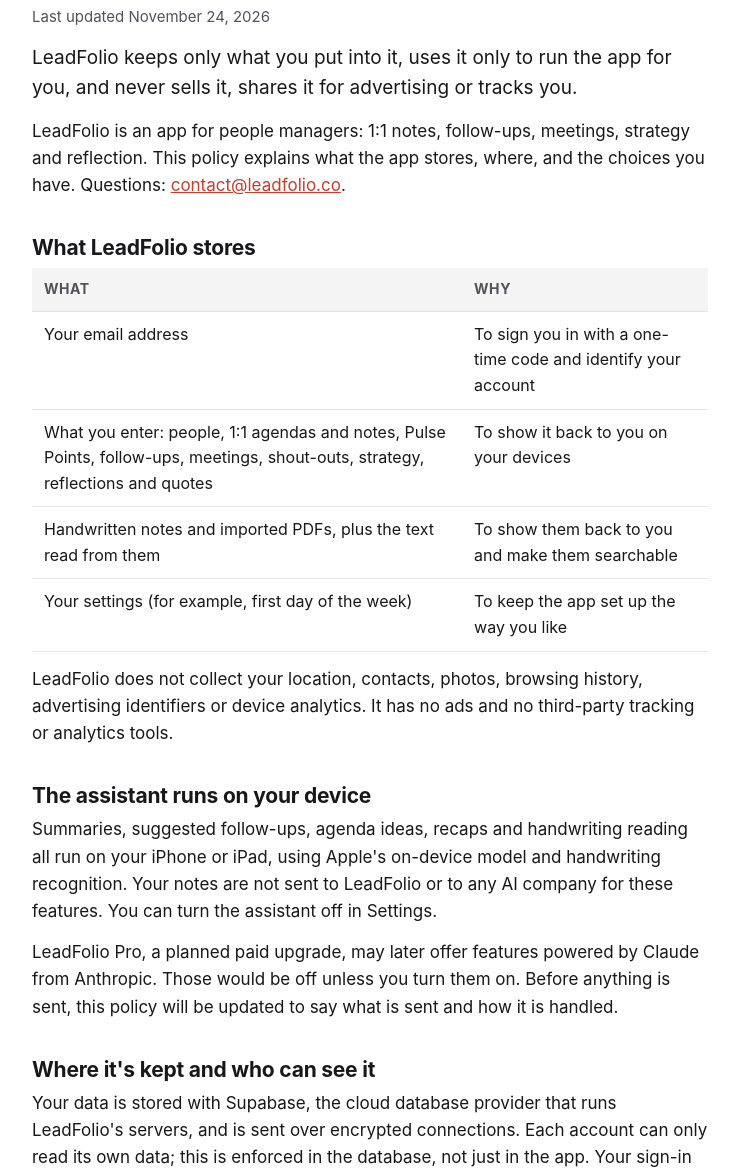
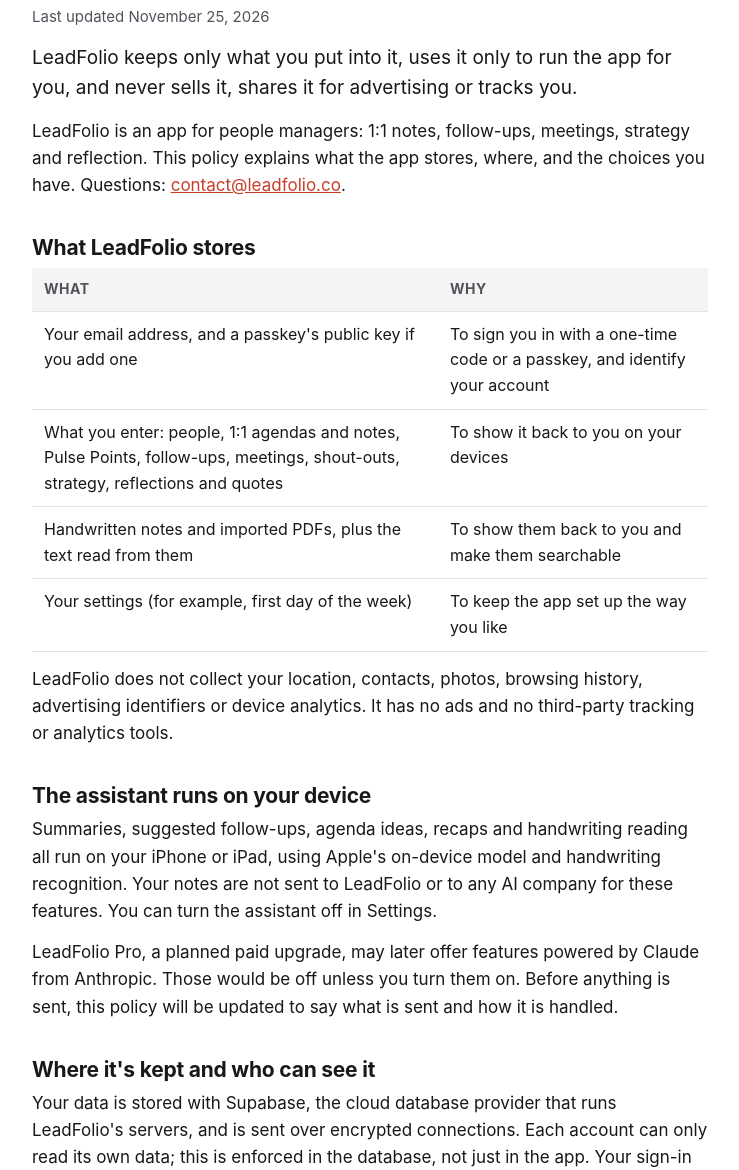
Before and after one commit to Bonkuma/LeadFolio, a plain HTML site: page privacy.html in a window 1280 px wide. Shown: the part 150-1320 px from the top of the page, without its empty margins (270-1009 px from the left). Drawn offline with Linux system fonts and the light colour scheme.

Commit message:
Add files via upload

```diff
--- a/privacy.html
+++ b/privacy.html
@@ -40,7 +40,7 @@ footer{margin-top:56px;padding-top:16px;border-top:1px solid var(--line);color:v
 <main>
 <header class="top"><a href="./"><svg class="mark" viewBox="0 0 100 100" aria-hidden="true"><path d="M63 19.5 A33 33 0 1 0 81.2 41" stroke="#2F4A8A" stroke-width="10" fill="none" stroke-linecap="round"/><path d="M39 31 V67 H63" stroke="#2F4A8A" stroke-width="10" fill="none" stroke-linecap="round" stroke-linejoin="round"/><path d="M77 6 C78.4 19 79.6 22.6 85 25 C79.6 27.4 78.4 29 77 34 C75.6 29 74.4 27.4 69 25 C74.4 22.6 75.6 19 77 6 Z" fill="#C73E29"/></svg><b class="word">Lead<span>Folio</span></b></a></header>
 <h1>Privacy Policy</h1>
-<p class="meta">Last updated November 24, 2026</p>
+<p class="meta">Last updated November 25, 2026</p>
 
 <p class="lead">LeadFolio keeps only what you put into it, uses it only to run the app for you, and never sells it, shares it for advertising or tracks you.</p>
 <p>LeadFolio is an app for people managers: 1:1 notes, follow-ups, meetings, strategy and reflection. This policy explains what the app stores, where, and the choices you have. Questions: <a href="mailto:contact@leadfolio.co">contact@leadfolio.co</a>.</p>
@@ -49,7 +49,7 @@ footer{margin-top:56px;padding-top:16px;border-top:1px solid var(--line);color:v
 <table>
 <thead><tr><th>What</th><th>Why</th></tr></thead>
 <tbody>
-<tr><td>Your email address</td><td>To sign you in with a one-time code and identify your account</td></tr>
+<tr><td>Your email address, and a passkey's public key if you add one</td><td>To sign you in with a one-time code or a passkey, and identify your account</td></tr>
 <tr><td>What you enter: people, 1:1 agendas and notes, Pulse Points, follow-ups, meetings, shout-outs, strategy, reflections and quotes</td><td>To show it back to you on your devices</td></tr>
 <tr><td>Handwritten notes and imported PDFs, plus the text read from them</td><td>To show them back to you and make them searchable</td></tr>
 <tr><td>Your settings (for example, first day of the week)</td><td>To keep the app set up the way you like</td></tr>
@@ -62,7 +62,7 @@ footer{margin-top:56px;padding-top:16px;border-top:1px solid var(--line);color:v
 <p>LeadFolio Pro, a planned paid upgrade, may later offer features powered by Claude from Anthropic. Those would be off unless you turn them on. Before anything is sent, this policy will be updated to say what is sent and how it is handled.</p>
 
 <h2>Where it's kept and who can see it</h2>
-<p>Your data is stored with Supabase, the cloud database provider that runs LeadFolio's servers, and is sent over encrypted connections. Each account can only read its own data; this is enforced in the database, not just in the app. Your sign-in session is kept in your device's keychain.</p>
+<p>Your data is stored with Supabase, the cloud database provider that runs LeadFolio's servers, and is sent over encrypted connections. Each account can only read its own data; this is enforced in the database, not just in the app. Your sign-in session is kept in your device's keychain. If you add a passkey, its private key is created and kept by your device and iCloud Keychain; LeadFolio stores only the public part.</p>
 <ul>
 <li><strong>We don't sell your data</strong> or share it with advertisers or data brokers.</li>
 <li><strong>We don't use it to train AI models.</strong></li>
```
